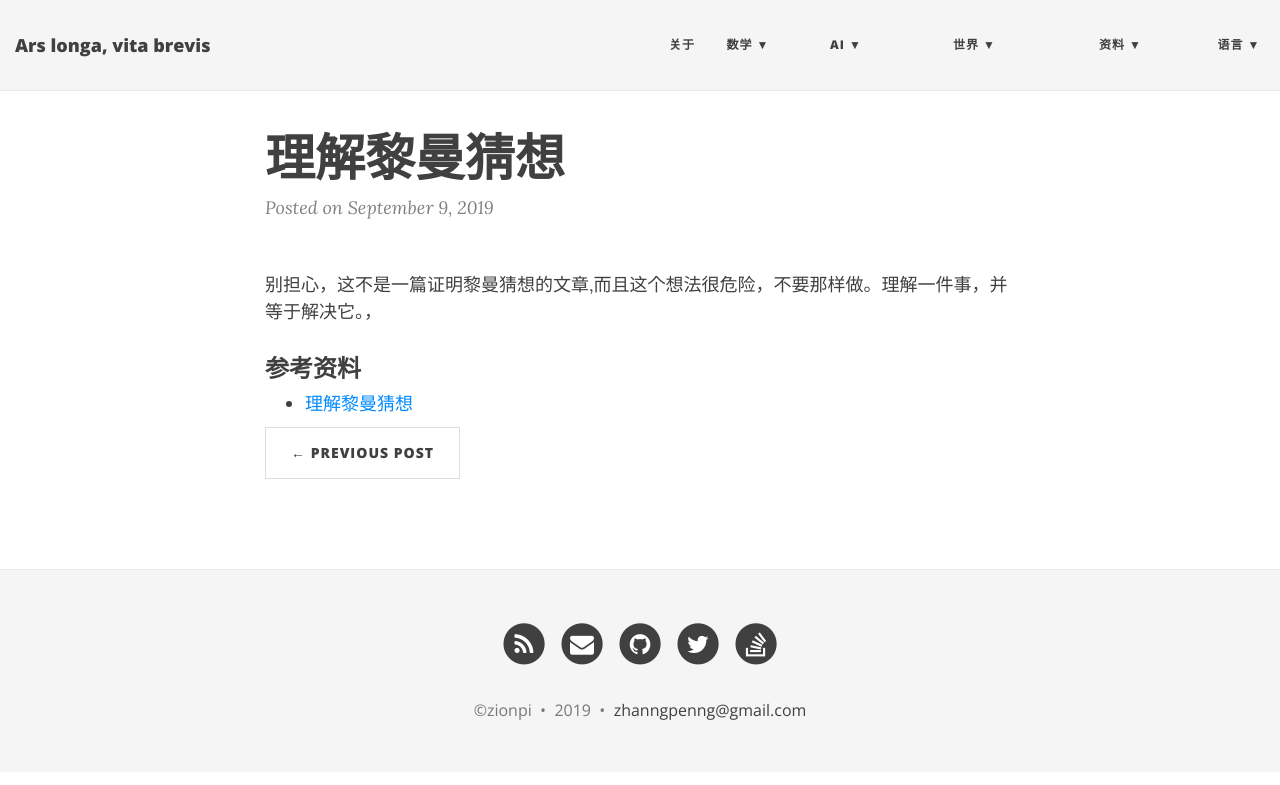
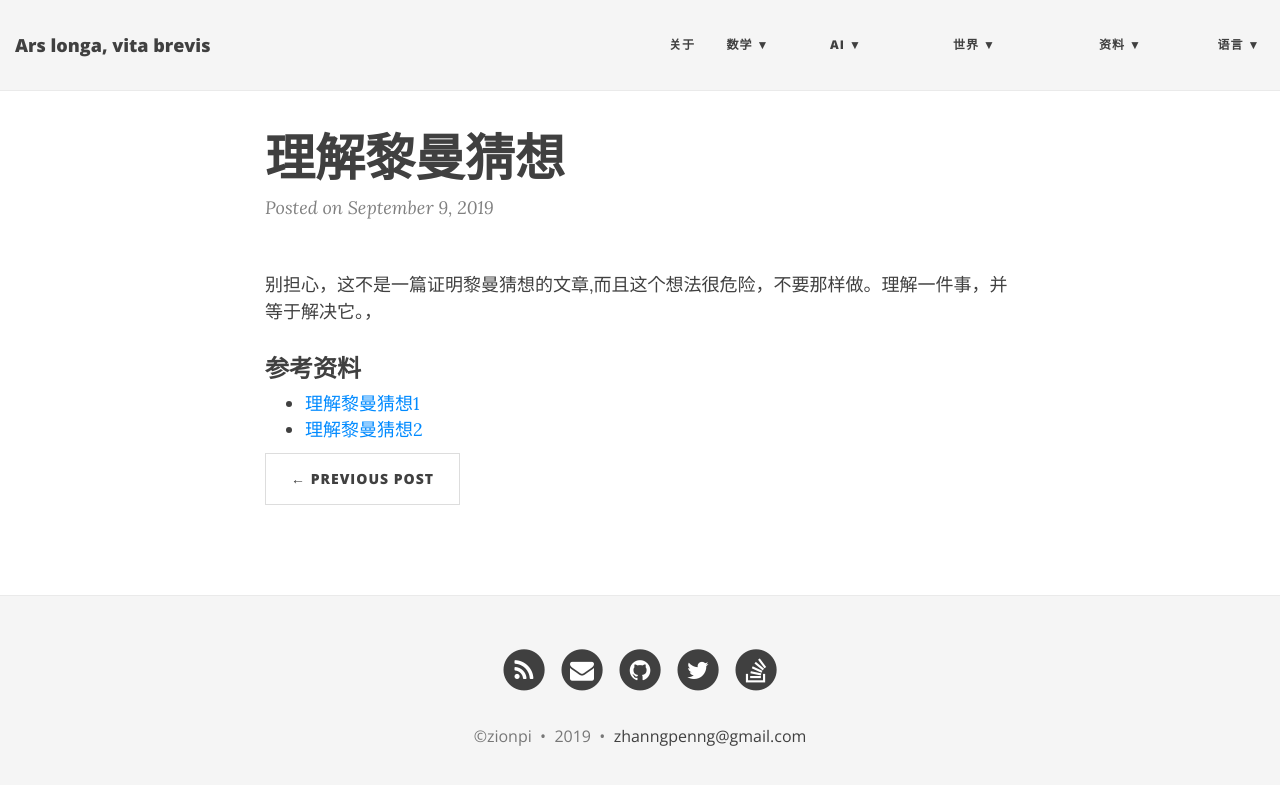
Before and after one commit to ZionPi/zionpi.github.io, a Jekyll site: the page built from _posts/2019-09-09-understand-riemann-hypothesis.md, in a window 1280 px wide. Shown: the top 785 px of the page. Built offline with Jekyll 4.4.1, drawn with Linux system fonts in a browser that asks for light colours; nearby versions of some CDN libraries.

Commit message:
add reference to understanding riemann hyphothesis

```diff
--- a/_posts/2019-09-09-understand-riemann-hypothesis.md
+++ b/_posts/2019-09-09-understand-riemann-hypothesis.md
@@ -7,4 +7,5 @@ title: 理解黎曼猜想
 
 ### 参考资料
 
-- [理解黎曼猜想](https://golem.ph.utexas.edu/category/2019/09/the_riemann_hypothesis_part_1.html)
+- [理解黎曼猜想1](https://golem.ph.utexas.edu/category/2019/09/the_riemann_hypothesis_part_1.html)
+- [理解黎曼猜想2](https://golem.ph.utexas.edu/category/2019/09/the_riemann_hypothesis_part_2.html)
```
